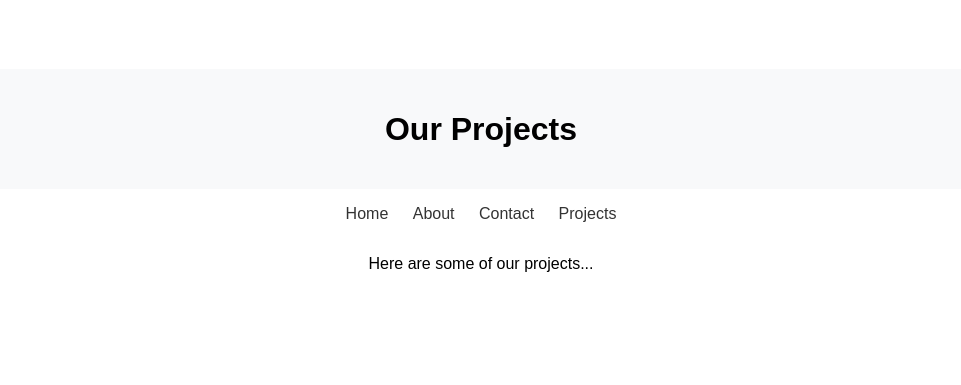
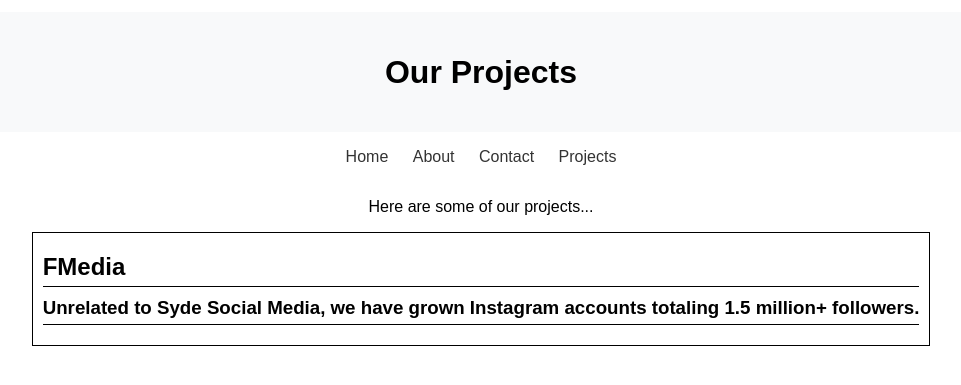
Before and after one commit to edwrand/SSMpage, a plain HTML site: page projects.html in a window 1280 px wide. Shown: the part 221-606 px from the top of the page, without its empty margins (159-1120 px from the left). Drawn offline with Linux system fonts and the light colour scheme.

Commit message:
adding projects content

```diff
--- a/projects.html
+++ b/projects.html
@@ -19,6 +19,10 @@
     </nav>
     <main>
         <p>Here are some of our projects...</p>
+        <div class="box">
+            <h2>FMedia</h2>
+            <h3>Unrelated to Syde Social Media, we have grown Instagram accounts totaling 1.5 million+ followers.</h3>
+        </div>
     </main>
 </body>
 
--- a/styles.css
+++ b/styles.css
@@ -54,3 +54,16 @@ main {
     width: 50%;
     text-align: left;
 }
+
+.box {
+    border: 1px solid black;
+    padding: 10px;
+}
+
+.box h2,
+.box h3 {
+    margin: 10px 0;
+    border-bottom: 1px solid black;
+    padding-bottom: 5px;
+    text-align: left;
+}
```
